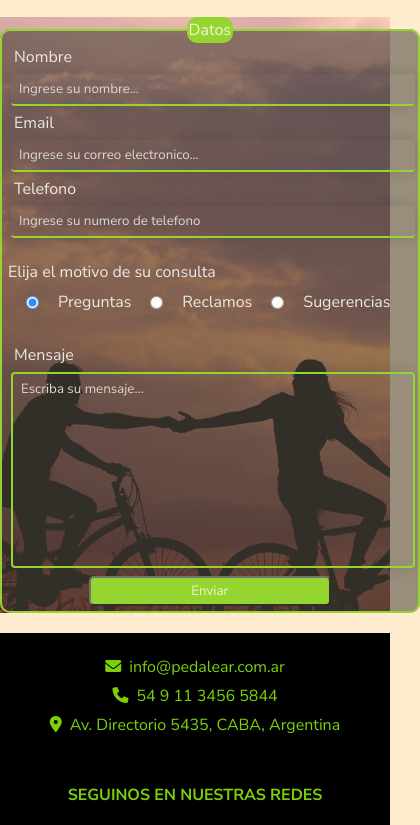
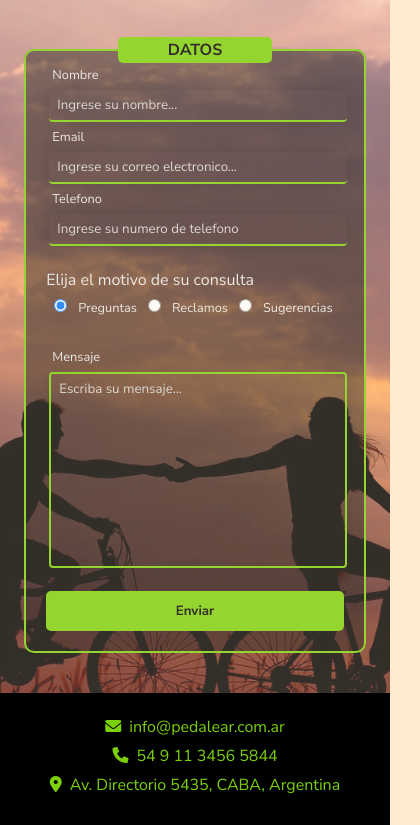
Before and after one commit to Galimberto/tp-grupo-1-com24123, a plain HTML site: page contacto.html in a window 390 px wide. Shown: the part 83-908 px from the top of the page, 420 px wide, since content can reach past the window. Drawn offline with Linux system fonts and the light colour scheme.

Commit message:
Formulario responsive y menu ancho 100%

```diff
--- a/css/contacto.css
+++ b/css/contacto.css
@@ -4,27 +4,25 @@
 
 
 
-
-
 /*-------------------MAIN-------------------*/
 legend{
     text-align: center;
-    padding: 2px;
-    color: beige;
+    padding: 2px 50px;
+    color: black;
     background-color: #7BD009;
-    border-radius: 10px;
+    border-radius: 5px;
+    font-weight: 700;
+    text-transform: uppercase;
 }
 
 fieldset{
-    margin: 20px 0;
     width: 30%;
-    margin: 0 auto;
+    margin: 20px auto;
     border: 2px solid #7BD009;
     border-radius:  10px;
-    padding: 0 6px;
-    margin-top: 20px;
-    margin-bottom: 20px;
+    padding: 0 20px;
     background-color: rgba(1, 1, 1, 0.5);
+    box-sizing: border-box;
 }
 
 .form-container{
@@ -34,6 +32,8 @@ fieldset{
     background-size: cover;
     width: 100%;
     opacity: 0.8;
+    padding-top: 20px;
+    padding-bottom: 20px;
 }
 
 .container{
@@ -60,6 +60,7 @@ input, textarea{
 }
 
 input{
+    box-sizing: border-box;
     border-right: none;
     border-top: none;
     border-left: none;
@@ -89,6 +90,7 @@ input:focus::placeholder, textarea:focus::placeholder{
 }
 
 label{
+    box-sizing: border-box;
     color: #E8E8E8;
     margin: 3px 6px;
 }
@@ -106,10 +108,12 @@ textarea:not(:focus) {
   }
 
 .button{
-    margin: 5px;
+    margin: 20px;
     background-color: #7BD009;
-    color: beige;
+    color: black;
+    font-weight: 700;
     border-radius: 5px;
+    border: none;
     width: 60%;
     height: 30px;
     align-self: center;
@@ -120,3 +124,43 @@ textarea:not(:focus) {
     cursor: pointer;
     opacity: 0.7;
 }
+
+
+/*--------------MEDIA QUERIES-------------*/
+
+@media (min-width: 360px) and (max-width: 600px) {
+    fieldset {
+        width: 70%;
+    }
+
+    label {
+        font-size: 0.8rem;
+    }
+
+    .radios {
+        align-items: flex-start;
+        gap: 2px;
+        padding: 5px 5px;
+    }
+
+    .button {
+        width: 100%;
+        height: 40px;
+    }
+}
+
+@media (min-width: 601px) and (max-width: 780px) {
+    fieldset {
+        width: 30%;
+    }
+
+    .radios {
+        align-items: center;
+        gap: 10px;
+    }
+
+    .button {
+        width: 60%;
+        height: 30px;
+    }
+}
--- a/css/header_footer.css
+++ b/css/header_footer.css
@@ -54,7 +54,7 @@ img {
 .checkbox, .icons{
 
     /*--------CAMBIOS PARA QUE EL MENU PASE POR ABAJO----------------------*/
-    width: 200px;
+    width: 100%;
     text-align: right;
     background-color: black;
     height: 80px;
@@ -91,12 +91,14 @@ img {
     position: absolute;
     top: -200px;
     right: 0px;
-    width: 200px;
+    width: 100%;
     z-index: 0;
-    transition: 1s;
+    transition: 0.7s;
 }
 .menu li{
     list-style: none;
+    border-bottom: 0.02px solid #7BD009;
+    box-shadow: 0px -1px 6px 4px rgb(123 208 9 / 50%);
 }
 .nav .menu li a{
     text-decoration: none;
@@ -136,59 +138,59 @@ img {
     list-style-type: none;
     align-items: center;
     text-align: center;
-
-
 }
 
 .datos{
     line-height: 1.8;
-
 }
 
 .datos li i{
     margin-right: 8px;
-
 }
 
 .redes-sociales img{
     width: 40px;
     margin: 10px;
+ }
 
- }
  .redes-sociales h3{
     text-align: center;
     font-size: 1rem;
     margin: 15px 0;
  }
+
  .redes-sociales .iconos{
     display: flex;
     justify-content:center;
     flex-wrap: wrap;
  }
+
  .logo-footer img {
     max-width: 50%;
     display: block;
     margin: 0 auto;
 }
+
 .logo-footer{
     margin: 20px auto;
 }
+
 .footer p{
     text-align: center;
     color: #999c95;
     padding: 20px;
     font-size: 10px;
     letter-spacing: 2px;
-
  }
 
 /****** media query  **********/
 
+@media only screen and (min-width: 700px){
 
-@media only screen and (min-width: 700px){
     .checkbox, .fa-bars, .fa-xmark{
         display: none;
     }
+
     .menu{
         display: flex;
         justify-content: flex-end;
@@ -196,10 +198,16 @@ img {
         top: 0;
         z-index: 1;
         margin-top: 9px;
+        transition:none
     }
 
     .menu li a{
         background-color: rgba(0,0,0,0.9);
+    }
+
+    .menu li{
+        border-bottom: none;
+        box-shadow: none;
     }
 
     .nav .menu li a{
@@ -212,7 +220,6 @@ img {
 
     .datos{
         padding-left: 60px;
-
     }
 
     .iconos-datos, .redes-sociales, .logo-footer{
@@ -229,11 +236,11 @@ img {
         justify-content:space-around;
         flex-wrap: wrap;
         align-items: center;
-        }
+    }
 
     .footer-items .datos li{
         text-align: left;
-        }
+    }
 
     .redes-sociales{
         display: flex;
@@ -247,8 +254,6 @@ img {
     .redes-sociales .iconos{
         justify-content: space-evenly;
 
-     }
-
-
+    }
 
 }
```
Also changed, not shown: css/index.css (+2 -6 lines), css/nosotros.css (+5 -5 lines).
